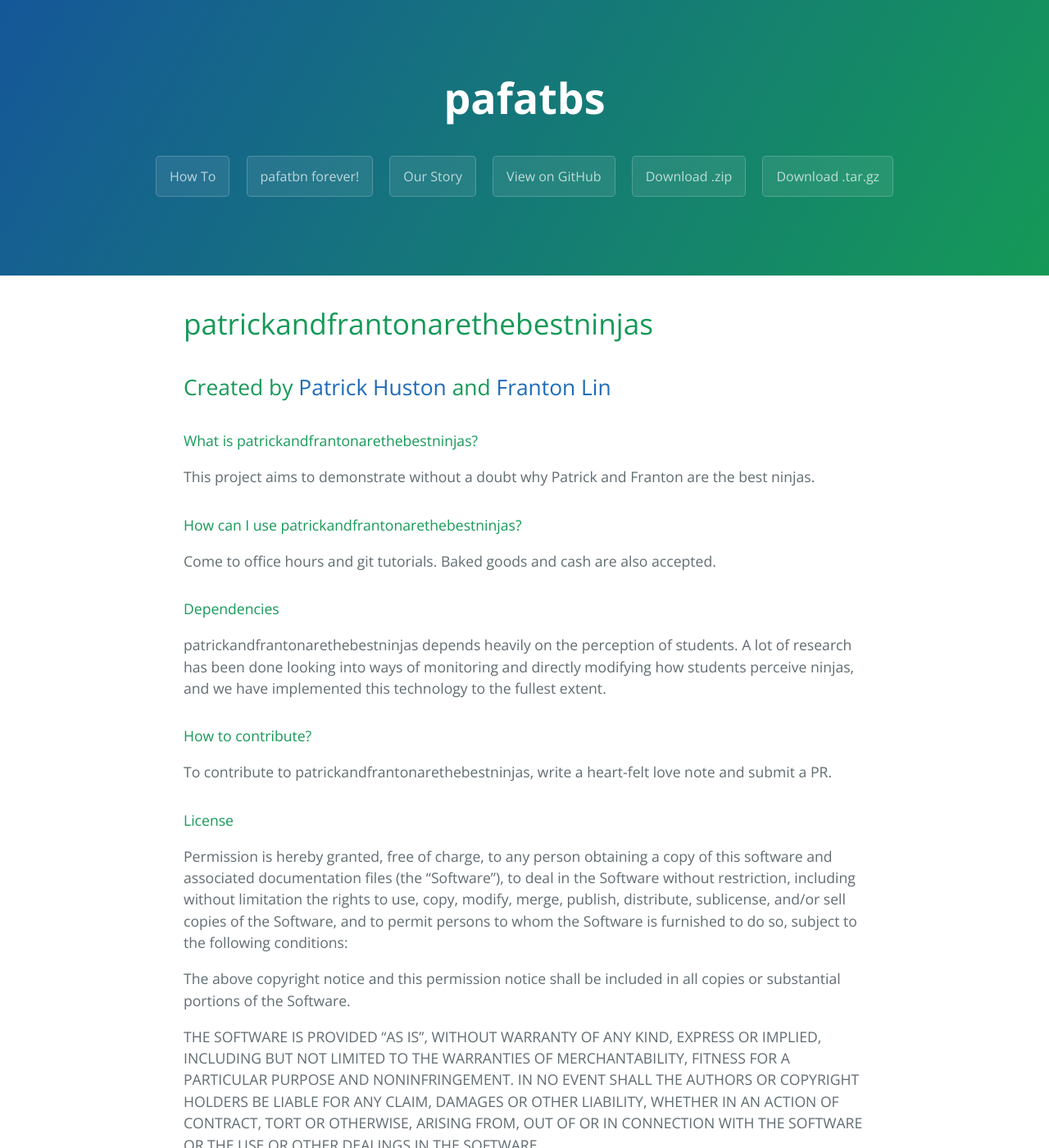
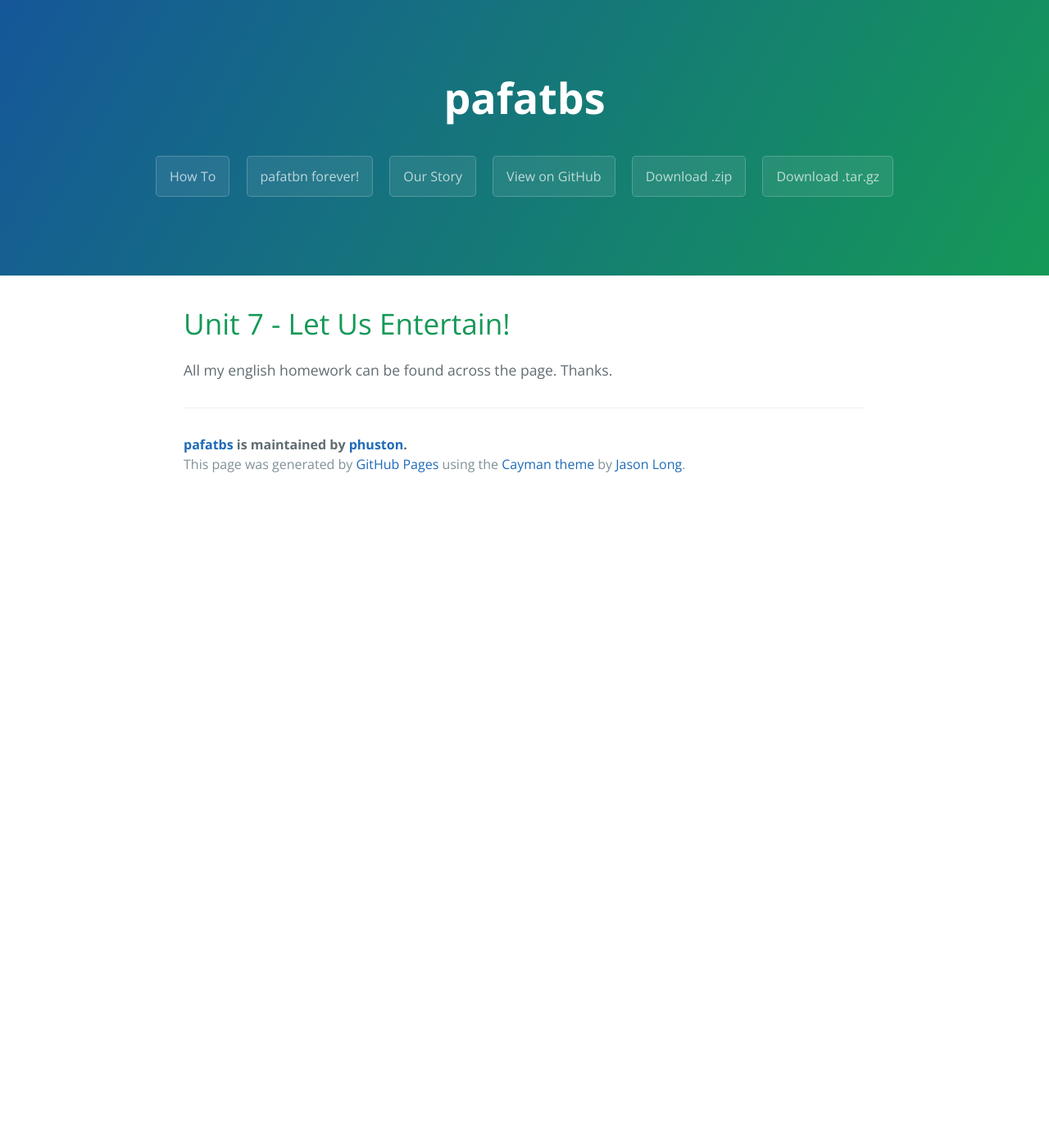
Before and after one commit to phuston/patrickandfrantonarethebestninjas, a Jekyll site: the page built from index.md, in a window 1280 px wide and 1400 px high. Shown: the whole window at 82% size. Built offline with Jekyll 4.4.1, drawn with Linux system fonts in a browser that asks for light colours; some of the changed text lies outside the part shown.

Commit message:
Update index.md

```diff
--- a/index.md
+++ b/index.md
@@ -3,27 +3,5 @@
 layout: template
 filename: index
 ---
-
-# patrickandfrantonarethebestninjas
-
-## Created by [Patrick Huston](http://www.patrickhuston.com/) and [Franton Lin](frantonlin.com)
-
-#### What is patrickandfrantonarethebestninjas?
-This project aims to demonstrate without a doubt why Patrick and Franton are the best ninjas.
-
-#### How can I use patrickandfrantonarethebestninjas?
-Come to office hours and git tutorials. Baked goods and cash are also accepted.
-
-#### Dependencies
-patrickandfrantonarethebestninjas depends heavily on the perception of students. A lot of research has been done looking into ways of monitoring and directly modifying how students perceive ninjas, and we have implemented this technology to the fullest extent.
-
-#### How to contribute?
-To contribute to patrickandfrantonarethebestninjas, write a heart-felt love note and submit a PR.
-
-#### License
-
-Permission is hereby granted, free of charge, to any person obtaining a copy of this software and associated documentation files (the "Software"), to deal in the Software without restriction, including without limitation the rights to use, copy, modify, merge, publish, distribute, sublicense, and/or sell copies of the Software, and to permit persons to whom the Software is furnished to do so, subject to the following conditions:
-
-The above copyright notice and this permission notice shall be included in all copies or substantial portions of the Software.
-
-THE SOFTWARE IS PROVIDED "AS IS", WITHOUT WARRANTY OF ANY KIND, EXPRESS OR IMPLIED, INCLUDING BUT NOT LIMITED TO THE WARRANTIES OF MERCHANTABILITY, FITNESS FOR A PARTICULAR PURPOSE AND NONINFRINGEMENT. IN NO EVENT SHALL THE AUTHORS OR COPYRIGHT HOLDERS BE LIABLE FOR ANY CLAIM, DAMAGES OR OTHER LIABILITY, WHETHER IN AN ACTION OF CONTRACT, TORT OR OTHERWISE, ARISING FROM, OUT OF OR IN CONNECTION WITH THE SOFTWARE OR THE USE OR OTHER DEALINGS IN THE SOFTWARE.
+# Unit 7 - Let Us Entertain!
+All my english homework can be found across the page. Thanks.
```
